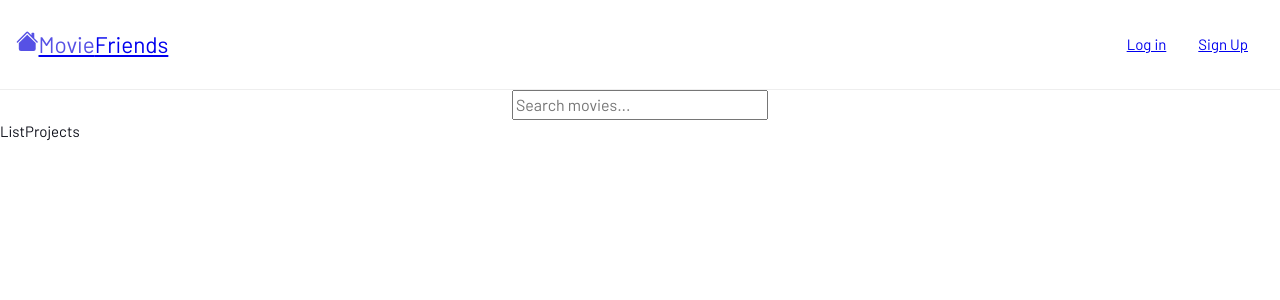
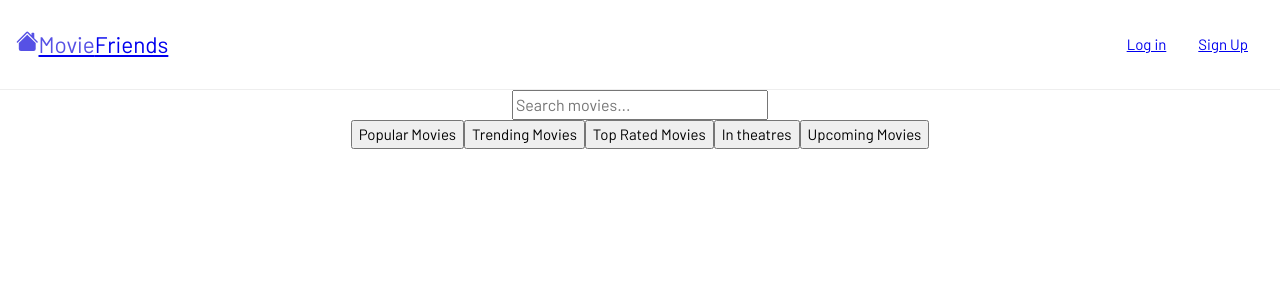
Before and after one commit to joaonacho/project3-client, a React (Create React App) app: page / in a window 1280 px wide. Shown: the top 300 px of the page. Built offline with nearby package versions, Linux system fonts and the light colour scheme; a web font is replaced by a local one.

Commit message:
WIP landingpage

```diff
--- a/src/App.js
+++ b/src/App.js
@@ -1,5 +1,5 @@
 import "./App.scss";
-import { ListProjects } from "./pages/ListProjects";
+import { LandingPage } from "./pages/LandingPage";
 import { Routes, Route } from "react-router-dom";
 import { Navbar } from "./components/Navbar";
 import { AddProject } from "./pages/AddProject";
@@ -23,8 +23,8 @@ function App() {
       <Navbar />
       <SearchMovie />
       <Routes>
-        <Route path="/" element={<ListProjects />} />
-        <Route path="/projects" element={<ListProjects />} />
+        <Route path="/" element={<LandingPage />} />
+        {/* <Route path="/projects" element={<ListProjects />} /> */}
         <Route
           path="/projects/add"
           element={
--- a/src/components/Navbar.js
+++ b/src/components/Navbar.js
@@ -18,7 +18,7 @@ export const Navbar = () => {
   return (
     <nav className="navbar">
       <div className="container">
-        <NavLink className="navbar-icons navbar-logo" to="/homepage">
+        <NavLink className="navbar-icons navbar-logo" to="/">
           <h1>
             <span>
               <BsFillHouseFill />
--- a/src/pages/LandingPage.js
+++ b/src/pages/LandingPage.js
@@ -0,0 +1,117 @@
+import React from "react";
+import {
+  randomFive,
+  getUpcomingMovies,
+  getInTheatres,
+  getPopularMovies,
+  getTopRated,
+  trendingWeekMovies,
+} from "../api";
+
+import { useState } from "react";
+import { Link } from "react-router-dom";
+
+export const LandingPage = () => {
+  const [moviesList, setMoviesList] = useState([]);
+  const [toggle, setToggle] = useState(false);
+
+  const handleList = async (list) => {
+    if (list === "popular") {
+      setToggle(!toggle);
+      const findPopular = await getPopularMovies();
+      setMoviesList(findPopular.data.results);
+    }
+
+    if (list === "trending") {
+      setToggle(!toggle);
+      const findTrending = await trendingWeekMovies();
+      setMoviesList(findTrending.data.results);
+    }
+
+    if (list === "top rated") {
+      setToggle(!toggle);
+      const findTopRated = await getTopRated();
+      setMoviesList(findTopRated.data.results);
+    }
+
+    if (list === "in theatres") {
+      setToggle(!toggle);
+      const findInTheatres = await getInTheatres();
+      setMoviesList(findInTheatres.data.results);
+    }
+
+    if (list === "upcoming") {
+      setToggle(!toggle);
+      const findUpcoming = await getUpcomingMovies();
+      setMoviesList(findUpcoming.data.results);
+    }
+  };
+
+  return (
+    <div>
+      <div style={{ display: "flex", justifyContent: "center" }}>
+        <button onClick={() => handleList("popular")}>Popular Movies</button>
+        <button onClick={() => handleList("trending")}>Trending Movies</button>
+        <button onClick={() => handleList("top rated")}>
+          Top Rated Movies
+        </button>
+        <button onClick={() => handleList("in theatres")}>In theatres</button>
+        <button onClick={() => handleList("upcoming")}>Upcoming Movies</button>
+      </div>
+      <>
+        {moviesList && toggle && (
+          <section
+            style={{
+              display: "flex",
+              justifyContent: "space-evenly",
+              flexWrap: "wrap",
+            }}
+          >
+            {moviesList.map((pop) => {
+              return (
+                <div
+                  style={{
+                    display: "flex",
+                    flexDirection: "column",
+                    alignItems: "center",
+                    margin: "30px",
+                  }}
+                  key={pop.id}
+                >
+                  {pop.poster_path ? (
+                    <Link
+                      to={`/movies/${pop.id}`}
+                      style={{ textDecoration: "none" }}
+                    >
+                      <img
+                        src={`https://image.tmdb.org/t/p/w200${pop.poster_path}`}
+                        alt="movieposter"
+                        style={{ width: "100px" }}
+                      />
+                    </Link>
+                  ) : (
+                    <Link
+                      to={`/movies/${pop.id}`}
+                      style={{ textDecoration: "none" }}
+                    >
+                      <img
+                        src={
+                          "https://encrypted-tbn0.gstatic.com/images?q=tbn:ANd9GcTKJby-2uSy9qY_gzWp4SeAu3E96d4DEc6EAg&usqp=CAU"
+                        }
+                        alt="movieposter"
+                        style={{ width: "100px" }}
+                      />
+                    </Link>
+                  )}
+                  <p>
+                    <small>{pop.title}</small>
+                  </p>
+                </div>
+              );
+            })}
+          </section>
+        )}
+      </>
+    </div>
+  );
+};
--- a/src/pages/UserReviews.js
+++ b/src/pages/UserReviews.js
@@ -45,6 +45,7 @@ export const UserReviews = () => {
 
   const handleDelete = async (reviewId) => {
     await deleteReview(reviewId);
+    toast.error("Review deleted!");
     setRenderAgain(!renderAgain);
   };
 
```
Also changed, not shown: 1 other file (tests, documents, lock files or other folders).
